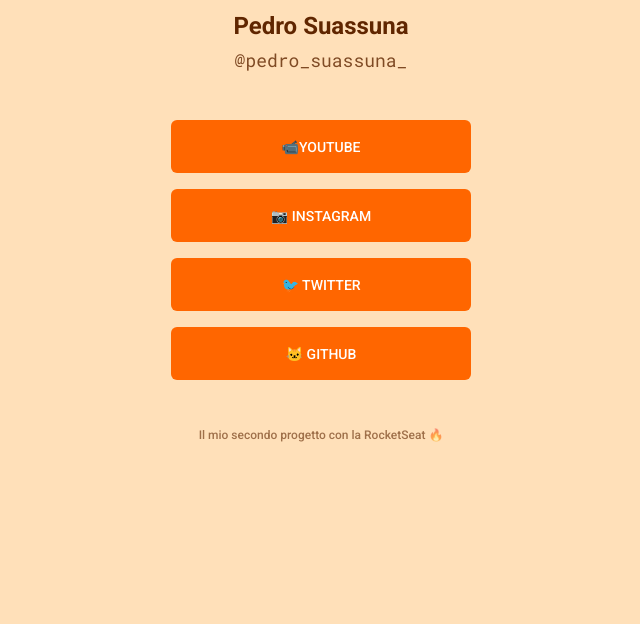
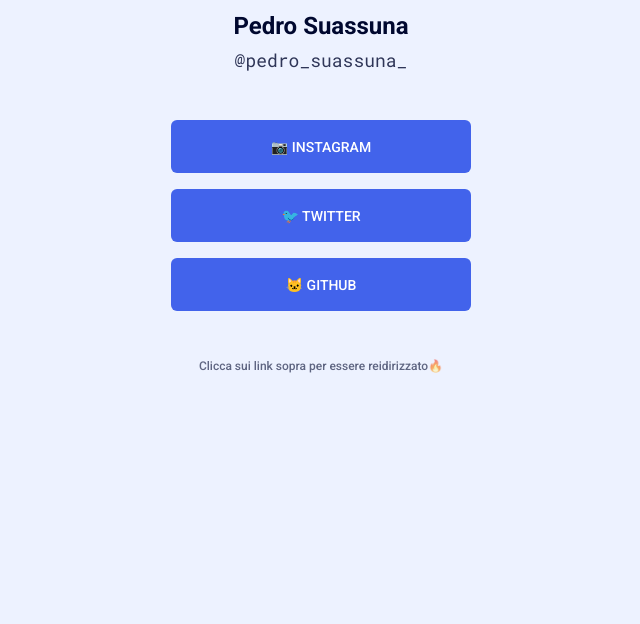
Before and after one commit to Pedro-suassuna/Maratona-Explorer-2, a plain HTML site: page index.html in a window 1280 px wide. Shown: the part 176-800 px from the top of the page, without its empty margins (319-959 px from the left). Drawn offline with Linux system fonts and the light colour scheme.

Commit message:
Adição de links

```diff
--- a/index.html
+++ b/index.html
@@ -6,13 +6,13 @@
         <meta charset="UTF-8">
         <meta http-equiv="X-UA-Compatible" content="IE=edge">
         <meta name="viewport" content="width=device-width, initial-scale=1.0">
-        <title>Rocket Links</title>
+        <title>La mia LinkTree</title>
         <link href="https://fonts.googleapis.com/css2?family=Roboto+Mono&family=Roboto:wght@500;700&display=swap" rel="stylesheet">
         <link rel="stylesheet" href="./style.css">
     </head>
 
 
-  <body class="orange">
+  <body class="blue">
     <div class="container">
       <img src="http://github.com/Pedro-suassuna.png" alt="Imagem do Pedro Suassuna">
 
@@ -22,25 +22,21 @@
 
       <ul>
         <li>
-          <a href="" target="_blank">📹Youtube
+          <a href="https://www.instagram.com/pedro_suassuna_/" target="_blank">📷 Instagram
           </a>
         </li>
         <li>
-          <a href="" target="_blank">📷 Instagram
+          <a href="https://twitter.com/PedroSuassuna_" target="_blank">🐦 Twitter
           </a>
         </li>
         <li>
-          <a href="" target="_blank">🐦 Twitter
-          </a>
-        </li>
-        <li>
-          <a href="" target="_blank">🐱 Github
+          <a href="https://github.com/Pedro-suassuna" target="_blank">🐱 Github
           </a>
         </li>
       </ul>
 
       <footer>
-        Il mio secondo progetto con la <a href="http://rocketseat.com.br">RocketSeat 🔥</a>
+        Clicca sui link sopra per essere reidirizzato🔥</a>
       </footer>
     </div>
   </body>
--- a/style.css
+++ b/style.css
@@ -9,6 +9,8 @@
   --text-color: #00082F;
   --primary-color: #4263EB;
   --primary-color-dark: #364FC7;
+  --names-color: #00082F;
+  --list-color: #00082F;
 }
 
 body.dark-blue{
@@ -21,13 +23,6 @@
   --text-color: #1F000B;
   --primary-color: #D6336C;
   --primary-color-dark: #A61E4D;
-  }
-
-  body.orange{
-    --bg-color: #ffe0b9;
-    --text-color: #602600;
-    --primary-color: #ff6600;
-    --primary-color-dark: #5c2500;
 }
 
 a{
@@ -66,7 +61,7 @@
   height: 100px;
   border: 4px solid var(--primary-color);
   padding: 3.7px;
-    transition: border 400ms;
+
 }
 
 ul{
@@ -106,7 +101,3 @@
 footer:hover{
   opacity: 1;
 }
-
-  img:hover{
-    border: 4px solid var(--primary-color-dark);
-  }
```
Lines whose indentation alone changed are shown as unchanged.
